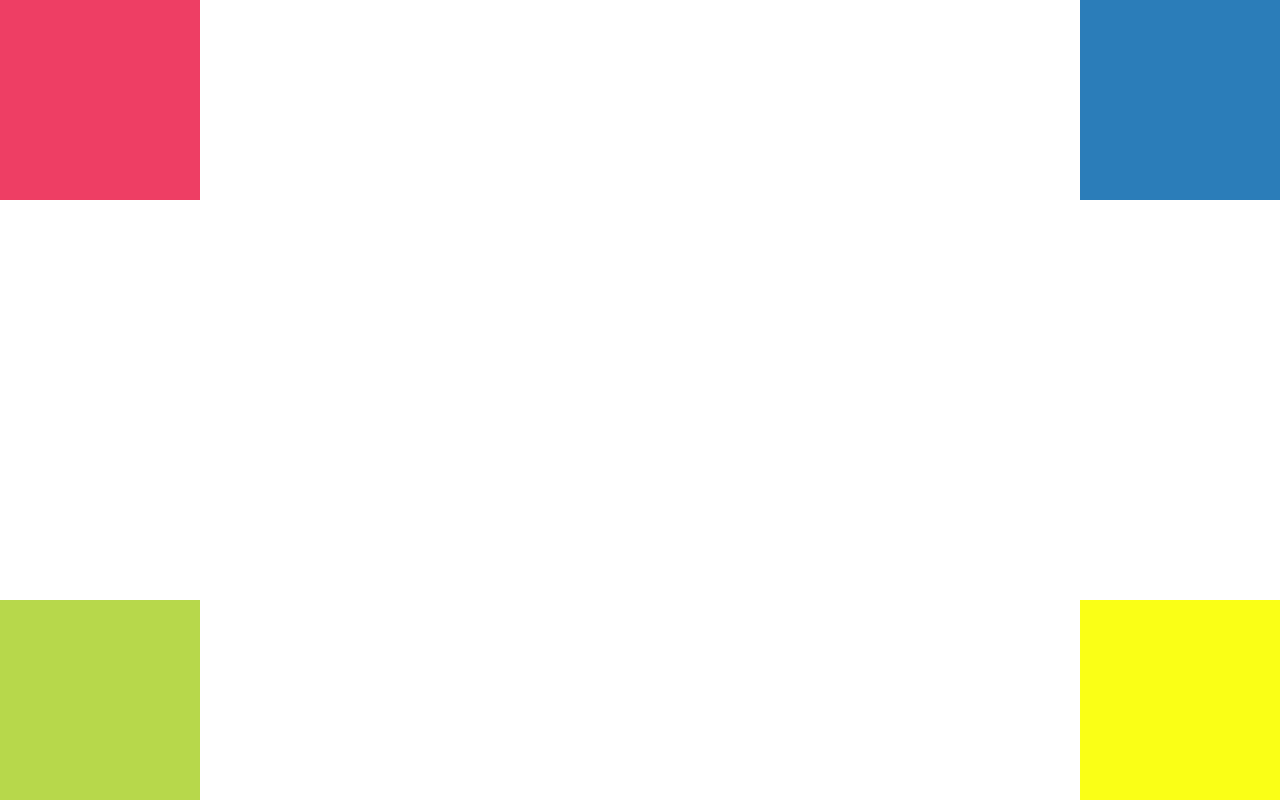
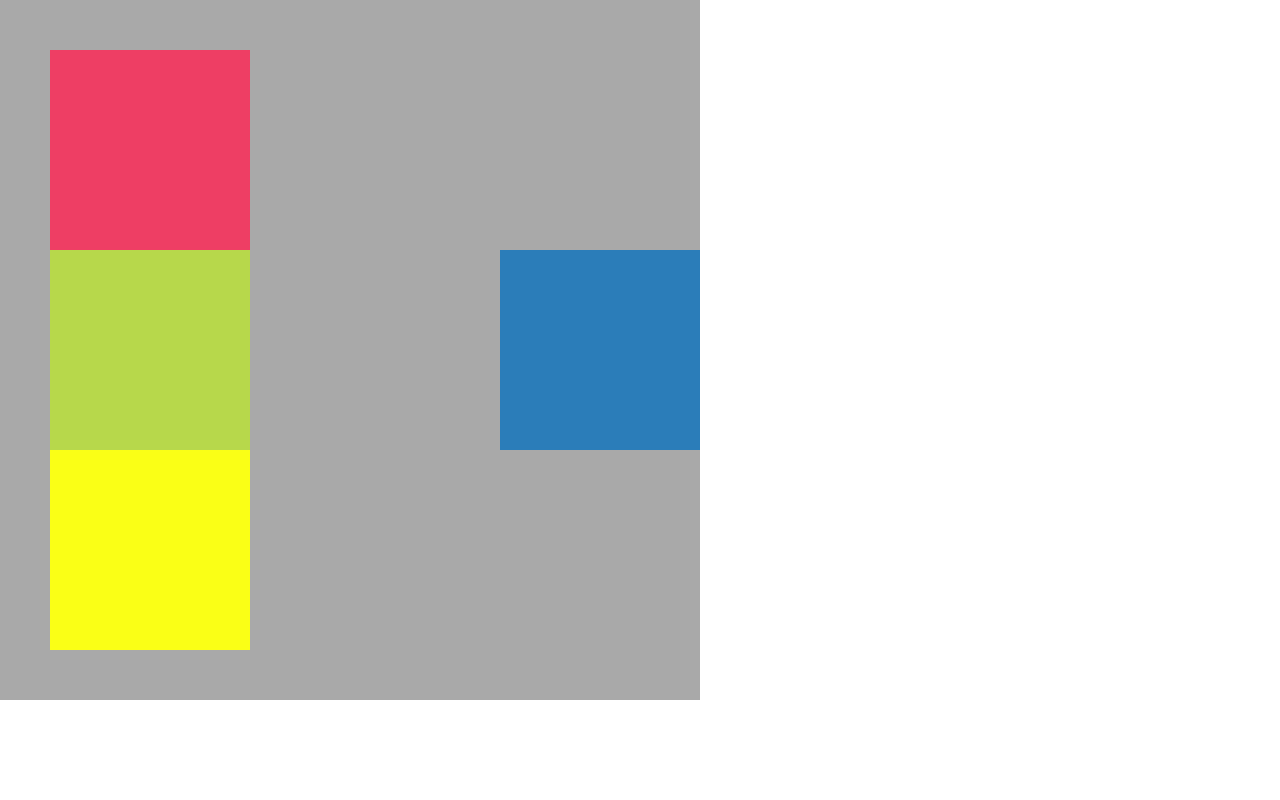
Before and after one commit to Nad138/Positioning-introduccion, a plain HTML site: page index.html in a window 1280 px wide. Drawn offline with Linux system fonts and the light colour scheme.

Commit message:
DESAFIO IV: dando estilo a las cajas desde javascript

```diff
--- a/assets/css/main.css
+++ b/assets/css/main.css
@@ -9,25 +9,18 @@ body{
 .caja{
   width: 200px;
   height: 200px;
-  position: absolute;
 }
 #rosa{
   background-color: #EE3E64;
-  left: 0;
-  top: 0;
 }
 #azul{
   background-color: #2B7DB9;
-  right: 0;
-  top: 0;
-}
+  position: absolute;
+
+  }
 #verde{
   background-color: #B7D84B;
-  left: 0;
-  bottom: 0;
-}
+  }
 #amarillo{
   background-color: #FAFF16;
-  right: 0;
-  bottom: 0;
-}
+  }
--- a/assets/js/main.js
+++ b/assets/js/main.js
@@ -0,0 +1,14 @@
+var contenedor = document. getElementsByClassName("contenedor")[0];
+var rosa = document.getElementById("rosa");
+var azul = document.getElementById("azul");
+var verde = document.getElementById("verde");
+var amarillo = document.getElementById("amarillo");
+
+contenedor.style.position = "relative";
+contenedor.style.background = "DarkGray";
+contenedor.style.width ="600px";
+contenedor.style.padding ="50px";
+
+azul.style.position ="absolute";
+azul.style.top ="250px";
+azul.style.right = "0";
```
